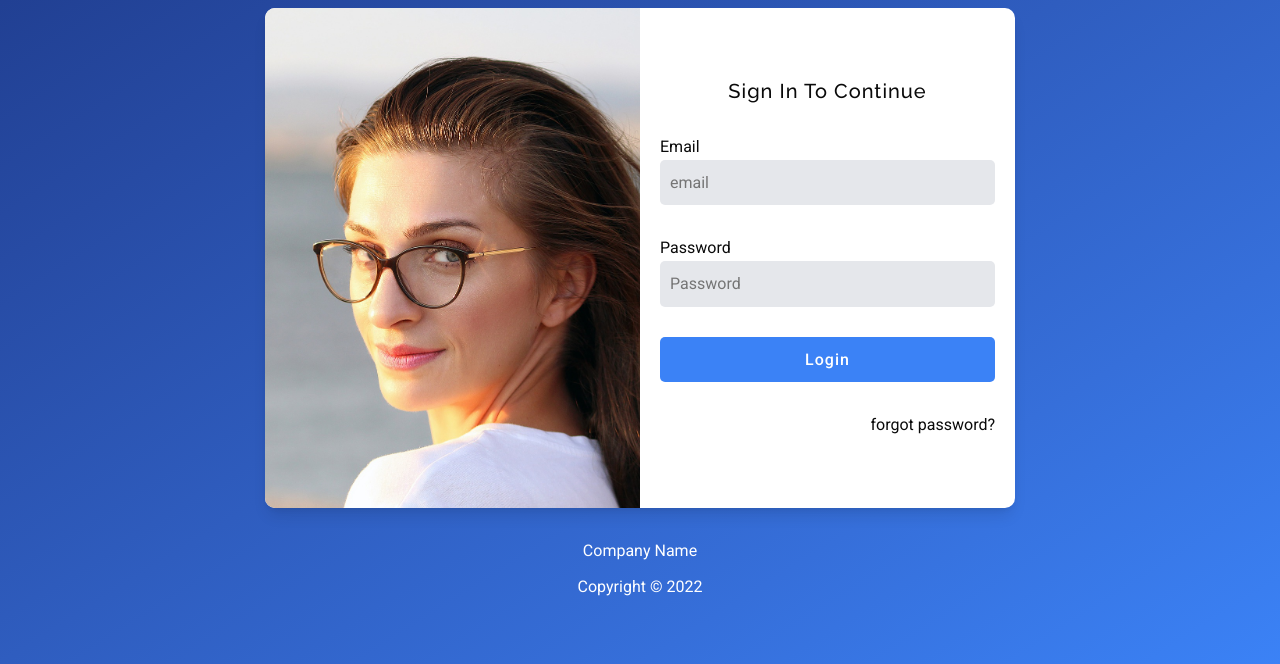
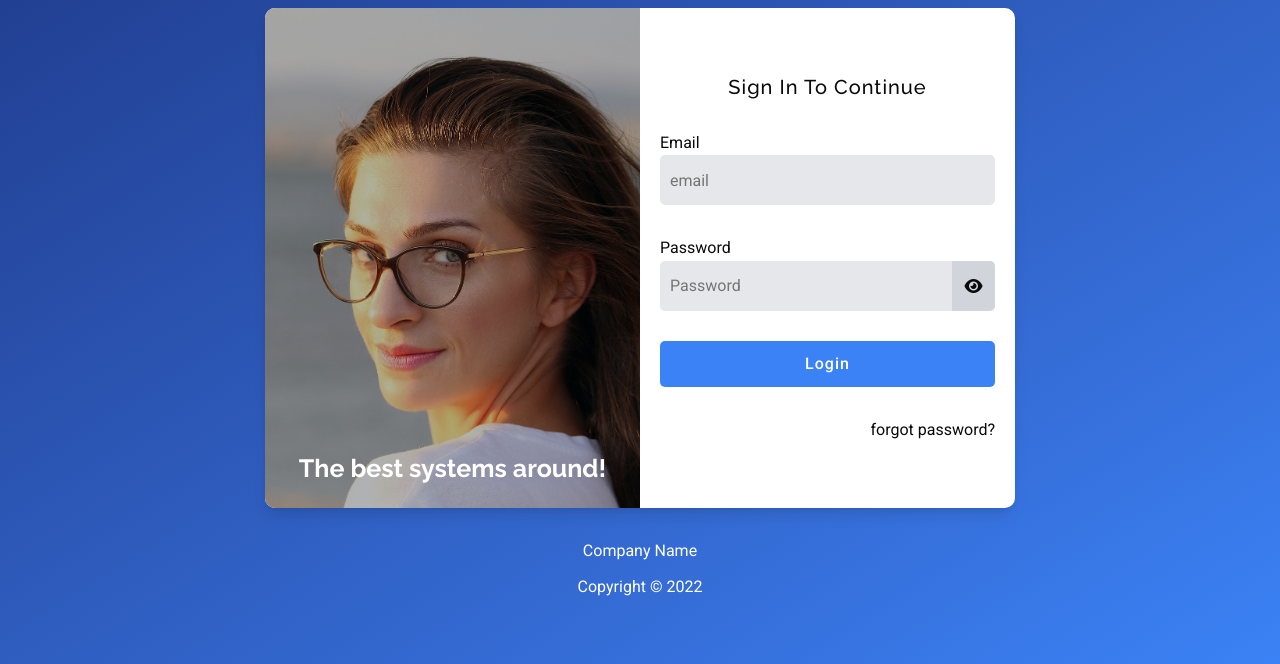
Before and after one commit to devgithinji/Custom-Admin-Dashboard, a plain HTML site: page login.html in a window 1280 px wide. Shown: the part 136-800 px from the top of the page. Drawn offline with Linux system fonts and the light colour scheme.

Commit message:
password toggle

```diff
--- a/assets/css/login.css
+++ b/assets/css/login.css
@@ -96,10 +96,31 @@ header .logo {
     }
 
     .container main .login-banner {
+        position: relative;
         display: block;
         overflow: hidden;
         border-top-left-radius: var(--round-md);
         border-bottom-left-radius: var(--round-md);
+    }
+
+    .login-banner .banner-info {
+        position: absolute;
+        background: rgba(0, 0, 0, 0.3);
+        top: 0;
+        left: 0;
+        bottom: 0;
+        right: 0;
+        display: flex;
+        flex-direction: column;
+        justify-content: end;
+        padding-bottom: 20px;
+    }
+
+    .banner-info h4 {
+        color: var(--white);
+        font-size: var(--fs-2);
+        font-family: var(--ff-raleway);
+        text-align: center;
     }
 
     .login-form {
--- a/assets/css/starter.css
+++ b/assets/css/starter.css
@@ -90,6 +90,7 @@ span,
 input,
 button,
 strong,
+input,
 i {
     display: block;
 }
@@ -195,4 +196,28 @@ h3 {
     padding: 10px;
     border-radius: var(--round-sm);
     outline-color: var(--primary-900);
+    height: 50px;
 }
+
+.input-group {
+    display: flex;
+    align-items: stretch;
+    height: 50px;
+}
+
+.input-group .input-icon {
+    display: flex;
+    align-items: center;
+    justify-content: center;
+    height: 100%;
+    background: var(--gray-300);
+    width: 50px;
+    border-top-right-radius: var(--round-sm);
+    border-bottom-right-radius: var(--round-sm);
+    cursor: pointer;
+}
+
+.input-group .input {
+    border-top-right-radius: 0;
+    border-bottom-right-radius: 0;
+}
--- /dev/null
+++ b/assets/js/login.js
@@ -0,0 +1,14 @@
+const passwordToggle = document.querySelector(".input-icon")
+const passwordInput = document.querySelector('#password')
+const eyeIcon = document.querySelector("#password_toggle")
+
+passwordToggle.addEventListener('click', () => {
+    const type = passwordInput.getAttribute("type") === 'password' ? 'text' : 'password';
+    passwordInput.setAttribute('type', type);
+
+    if (type === 'password') {
+        eyeIcon.classList.replace("fa-eye", "fa-eye-slash")
+    } else {
+        eyeIcon.classList.replace("fa-eye-slash", "fa-eye")
+    }
+})
--- a/login.html
+++ b/login.html
@@ -6,6 +6,7 @@
     <meta http-equiv="X-UA-Compatible" content="ie=edge">
     <title>Auth</title>
     <link rel="stylesheet" href="./assets/css/login.css">
+    <link rel="stylesheet" href="https://cdnjs.cloudflare.com/ajax/libs/font-awesome/6.2.0/css/all.min.css">
 </head>
 <body>
 
@@ -17,6 +18,9 @@
     <main>
         <div class="login-banner">
             <img src="./assets/images/user.jpg" class="img" alt="">
+            <div class="banner-info">
+                <h4>The best systems around!</h4>
+            </div>
         </div>
         <div class="login-form">
             <form action="">
@@ -29,7 +33,9 @@
                     <label for="password">Password</label>
                     <div class="input-group">
                         <input type="password" class="input" name="email" id="password" placeholder="Password">
-                        <i class="fa-solid fa-eye"></i>
+                        <div class="input-icon">
+                            <i id="password_toggle" class="fa-solid fa-eye"></i>
+                        </div>
                     </div>
                 </div>
                 <button type="submit" class="btn btn-primary btn-block">Login</button>
@@ -43,6 +49,6 @@
     </footer>
 </div>
 <!--script-->
-<script src="assets/js/script.js"></script>
+<script src="assets/js/login.js"></script>
 </body>
 </html>
```
Also changed, not shown: assets/js/script.js (line endings or trailing spaces).
